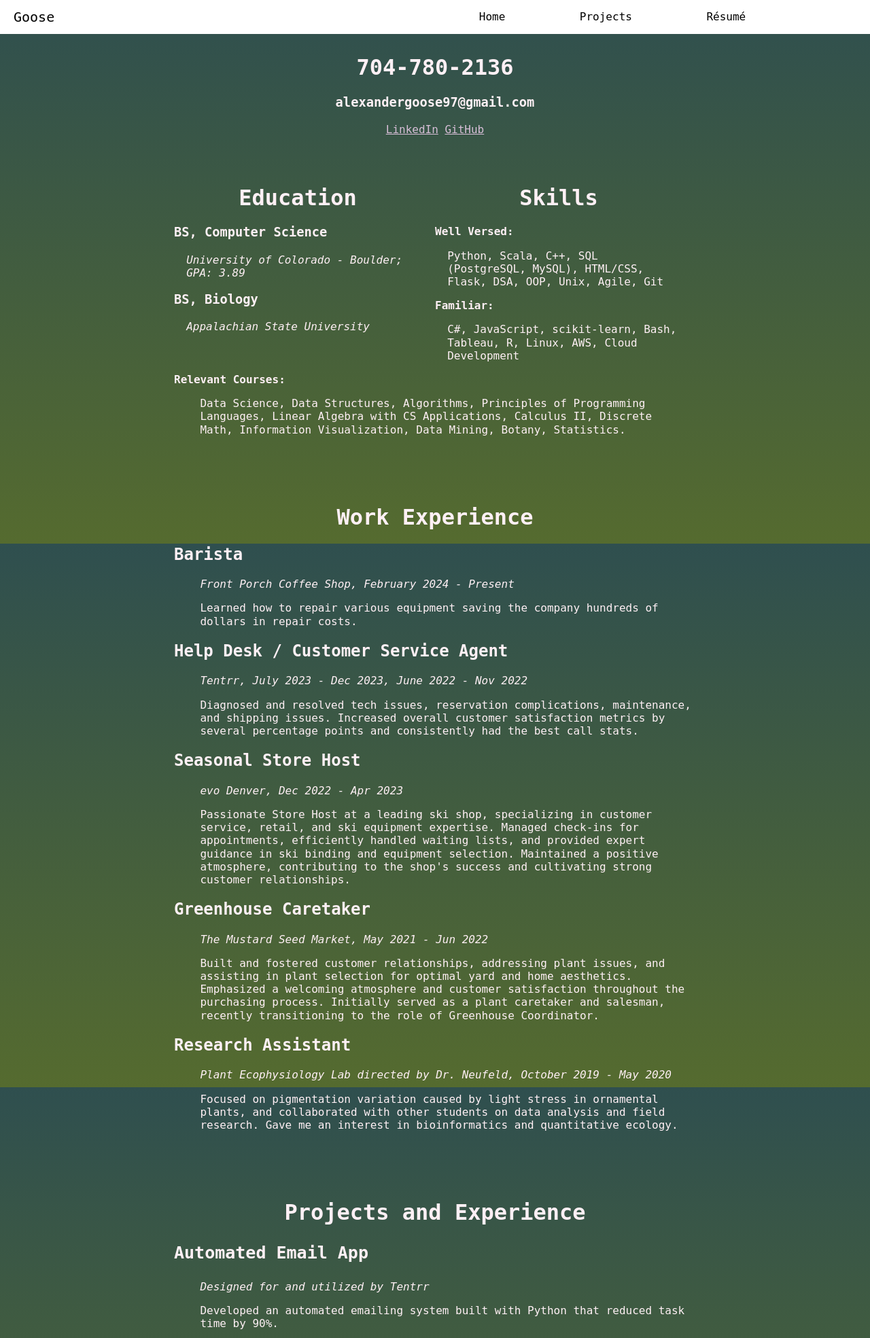
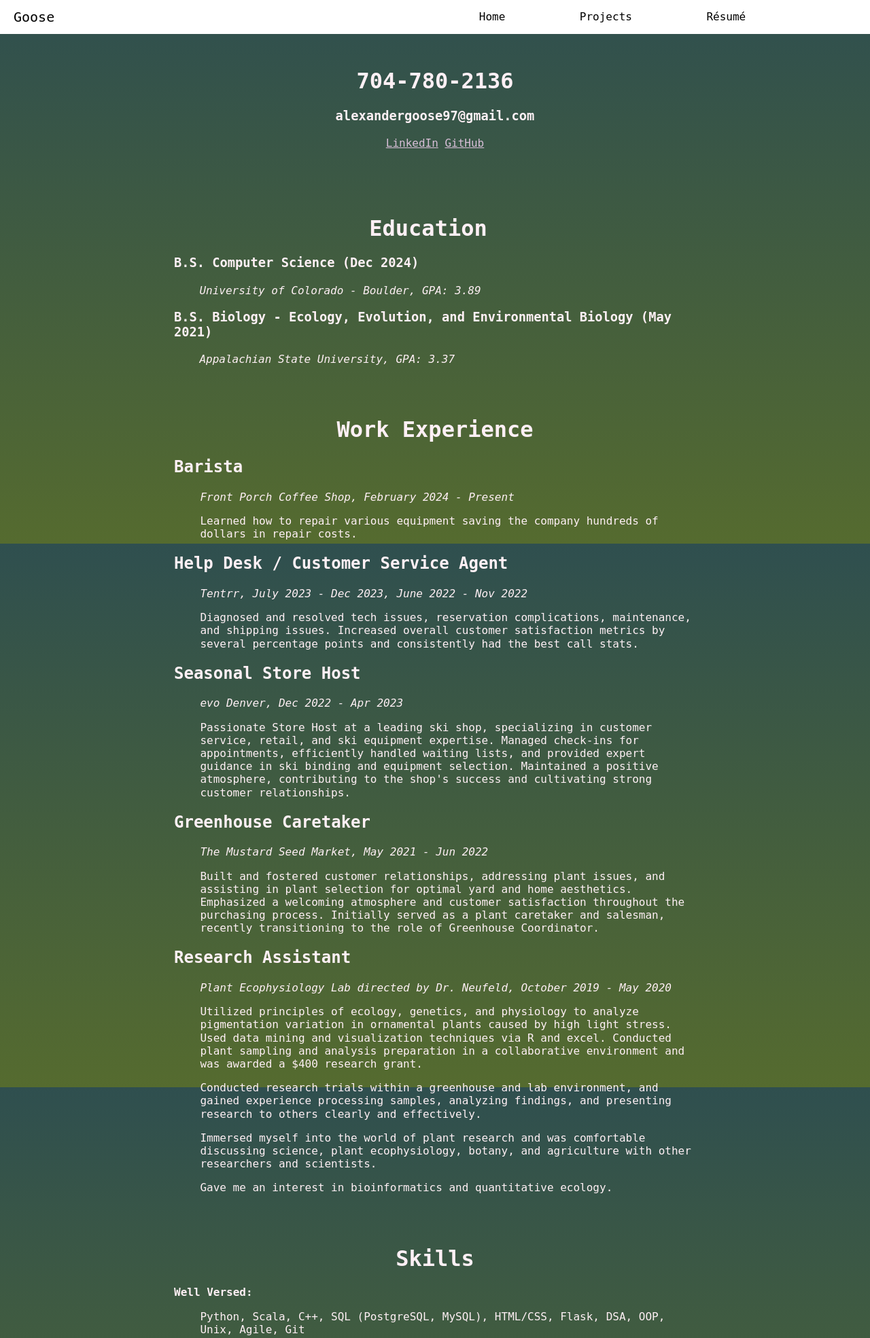
Before and after one commit to AlexanderGoose/portfolio, a Flask app: page /resume in a window 1280 px wide. Shown: the top 1969 px of the page at 68% size. Run offline with Flask 3, Linux system fonts and the light colour scheme.

Commit message:
reorded resume, made margins consistent, and fixed text shrinking on projects page

```diff
--- a/static/style.css
+++ b/static/style.css
@@ -121,23 +121,41 @@ img {
 .proj-column-container {
     display: flex;
     flex-direction: row;
-    flex: 1;
+    /* flex: 1; */
     gap: 20px;
     margin-bottom: 100px;
     align-items: center;
 }
 
-.proj-1-img {
-    width: 60vh;
+.proj-img {
+    flex: 1;
+    /* max-width: 50%; */
+    height: auto;
+    max-width: 100%;
 }
 
-.proj-2-img {
+.project-page-text {
+    flex: 1;
+    /* max-width: 50%; */
+}
+
+/* .proj-1-img {
+    width: 60vh;
+} */
+
+/* .proj-2-img {
     width: 60vh;
 }
 
 .proj-3-img {
     width: 30vh;
 }
+
+.proj-4-img {
+    width: 50vh;
+}  */
+
+
 
 .proj-4-img {
     width: 50vh;
@@ -162,8 +180,9 @@ img {
 
 .resume-header {
     text-align: center;
-    margin-top: 30px;
-    margin-bottom: 50px;
+    margin-top: 50px;
+    margin-bottom: 75px;
+    /* margin-bottom: 50px; */
 }
 
 .project {
@@ -182,13 +201,25 @@ img {
 
 #resume-middle-section-container {
     display: flex;
-    flex-direction: row;
+    flex-direction: column;
+    margin-bottom: 75px;
 }
+
+
 
 .resume-middle {
     flex: 1;
     margin-right: 20px;
+
 }
+
+.skills-container {
+    margin-bottom: 75px;
+}
+
+/* .res-mid-left {
+    margin-bottom: 50px;
+} */
 
 .resume-middle-item {
     margin-left: 5%;
@@ -199,9 +230,9 @@ img {
     display: block;
 }
 
-#resume-top-section-container {
-    margin-top: 100px;
-}
+/* #resume-top-section-container {
+    margin-top: 75px;
+} */
 
 
 .resume-rel-courses-text {
@@ -210,7 +241,8 @@ img {
 }
 
 .resume-jobs-container {
-    margin-top: 100px;
+    /* margin-top: 50px; */
+    margin-bottom: 75px;
 }
 
 .section-header {
@@ -301,7 +333,7 @@ span.fade {
         margin-right: 5%;
     }
 
-    #resume-middle-section-container {
+    /* #resume-middle-section-container {
         flex-direction: column;
     }
 
@@ -311,7 +343,7 @@ span.fade {
 
     .res-mid-right {
         margin-top: 50px;
-    }
+    } */
 
     .resume-jobs-container {
         margin-top: 50px;
--- a/templates/resume.html
+++ b/templates/resume.html
@@ -18,26 +18,16 @@
     <div id="resume-middle-section-container">
         <div class="resume-middle res-mid-left">
             <h1 class="section-header">Education</h1>
-            <h3><b>BS, Computer Science</b></h3>
-                <i class="resume-middle-item-text">University of Colorado - Boulder; GPA: 3.89</i>
+            <h3><b>B.S. Computer Science (Dec 2024)</b></h3>
+                <i class="resume-middle-item-text">University of Colorado - Boulder, GPA: 3.89</i>
 
-                <h3><b>BS, Biology</b></h3>
-                    <i class="resume-middle-item-text">Appalachian State University</i>
+                <h3><b>B.S. Biology - Ecology, Evolution, and Environmental Biology (May 2021)</b></h3>
+                    <i class="resume-middle-item-text">Appalachian State University, GPA: 3.37</i>
 
         </div>
 
-        <div class="resume-middle res-mid-right">
-            <h1 class="section-header skills">Skills</h1>
-                <b>Well Versed:</b>
-                <p class="resume-middle-item-text">Python, Scala, C++, SQL (PostgreSQL, MySQL), HTML/CSS, Flask, DSA, OOP, Unix, Agile, Git</p>
-
-                <b>Familiar:</b>
-                <p class="resume-middle-item-text">C#, JavaScript, scikit-learn, Bash, Tableau, R, Linux, AWS, Cloud Development</p>
-            </div>
     </div>
 
-    <b>Relevant Courses: </b>
-    <p class="resume-rel-courses-text">Data Science, Data Structures, Algorithms, Principles of Programming Languages, Linear Algebra with CS Applications, Calculus II, Discrete Math, Information Visualization, Data Mining, Botany, Statistics.</p>
 
     <!-- JOBS-->
     <div class="resume-jobs-container">
@@ -70,8 +60,23 @@
         <div class="job-5">
             <h2 class="job-title">Research Assistant</h2>
             <i class="job-text">Plant Ecophysiology Lab directed by Dr. Neufeld, October 2019 - May 2020</i>
-            <p class="job-text">Focused on pigmentation variation caused by light stress in ornamental plants, and collaborated with other students on data analysis and field research. Gave me an interest in bioinformatics and quantitative ecology.</p>
+            <p class="job-text">Utilized principles of ecology, genetics, and physiology to analyze pigmentation variation in ornamental plants caused by high light stress. Used data mining and visualization techniques via R and excel. Conducted plant sampling and analysis preparation in a collaborative environment and was awarded a $400 research grant.</p>
+            <p class="job-text">Conducted research trials within a greenhouse and lab environment, and gained experience processing samples, analyzing findings, and presenting research to others clearly and effectively.</p>
+            <p class="job-text">Immersed myself into the world of plant research and was comfortable discussing science, plant ecophysiology, botany, and agriculture with other researchers and scientists. </p>
+            <p class="job-text">Gave me an interest in bioinformatics and quantitative ecology.</p>
         </div>
+    </div>
+
+    <div class="skills-container">
+        <h1 class="section-header skills">Skills</h1>
+            <b>Well Versed:</b>
+            <p class="resume-middle-item-text">Python, Scala, C++, SQL (PostgreSQL, MySQL), HTML/CSS, Flask, DSA, OOP, Unix, Agile, Git</p>
+
+            <b>Familiar:</b>
+            <p class="resume-middle-item-text">C#, JavaScript, scikit-learn, Bash, Tableau, R, Linux, AWS, Cloud Development</p>
+
+            <b>Relevant Courses: </b>
+            <p class="resume-rel-courses-text">Genetics, Data Science, Data Structures, Algorithms, Calculus II, Discrete Math, Data Mining, Botany, Applied Farm Operations, Agroecology, Statistics, Ecology, Organic Chemistry, Agroforestry, Coding Calculus Seminar.</p>
     </div>
 
     <!-- top section contains projects -->
@@ -81,7 +86,7 @@
 
             <h3 class="project email-system">Automated Email App</h3>
                 <p class="project-text"><i>Designed for and utilized by Tentrr</i></p>
-                <p class="project-text">Developed an automated emailing system built with Python that reduced task time by 90%.</p>
+                <p class="project-text">Developed an automated emailing system built with Python that reduced task time by 90%. Split a CSV of several hundred reservations into 50 unique PDFs and sent them out 2x/week to roughly 100 clients.</p>
 
             <h3 class="project recipe">Recipe Management</h3>
                 <p class="project-text"><i><a class="project-link" href="https://www.chillcooks.com" target="_blank">chillcooks.com</a></i></p>
```
